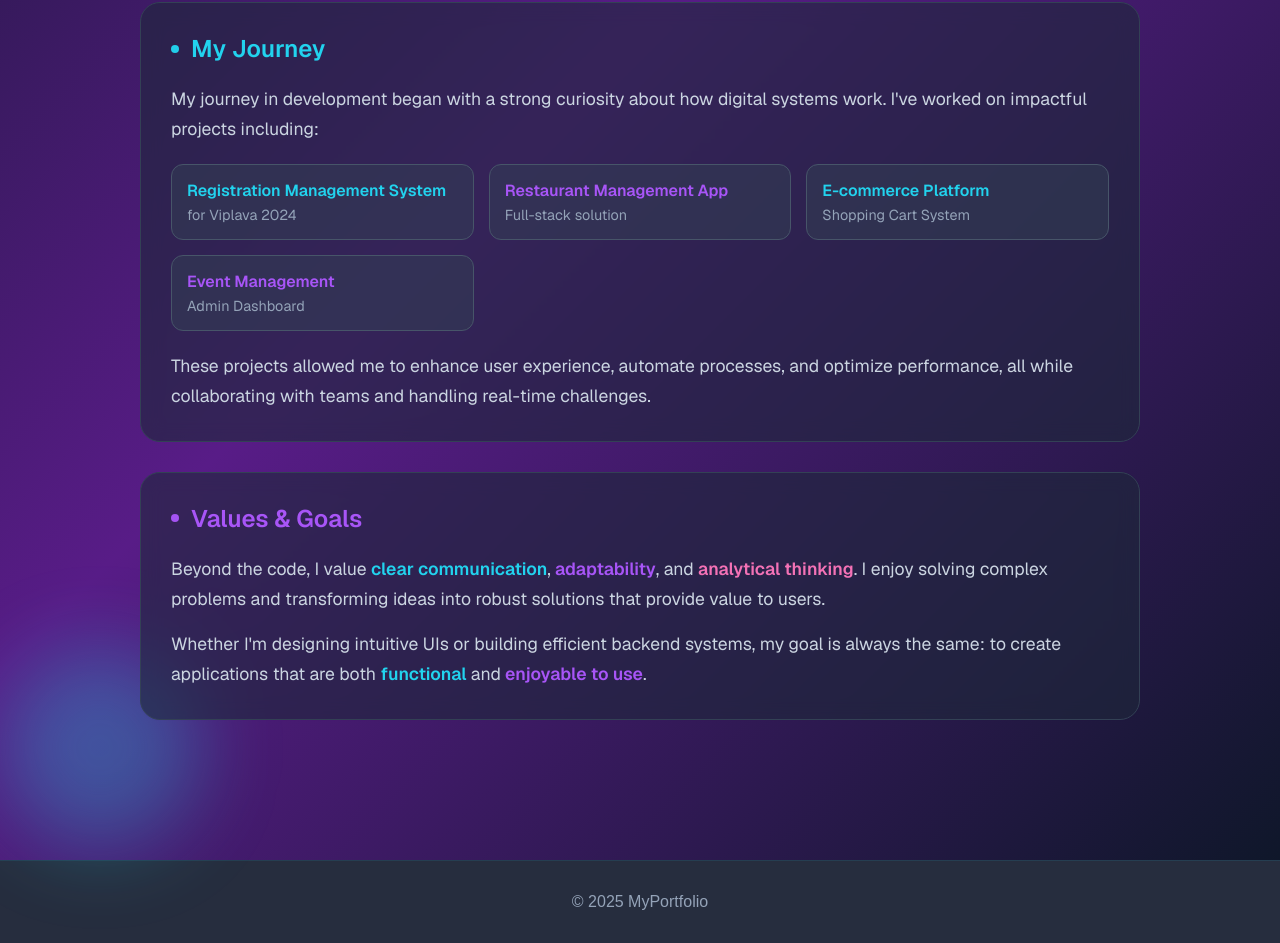
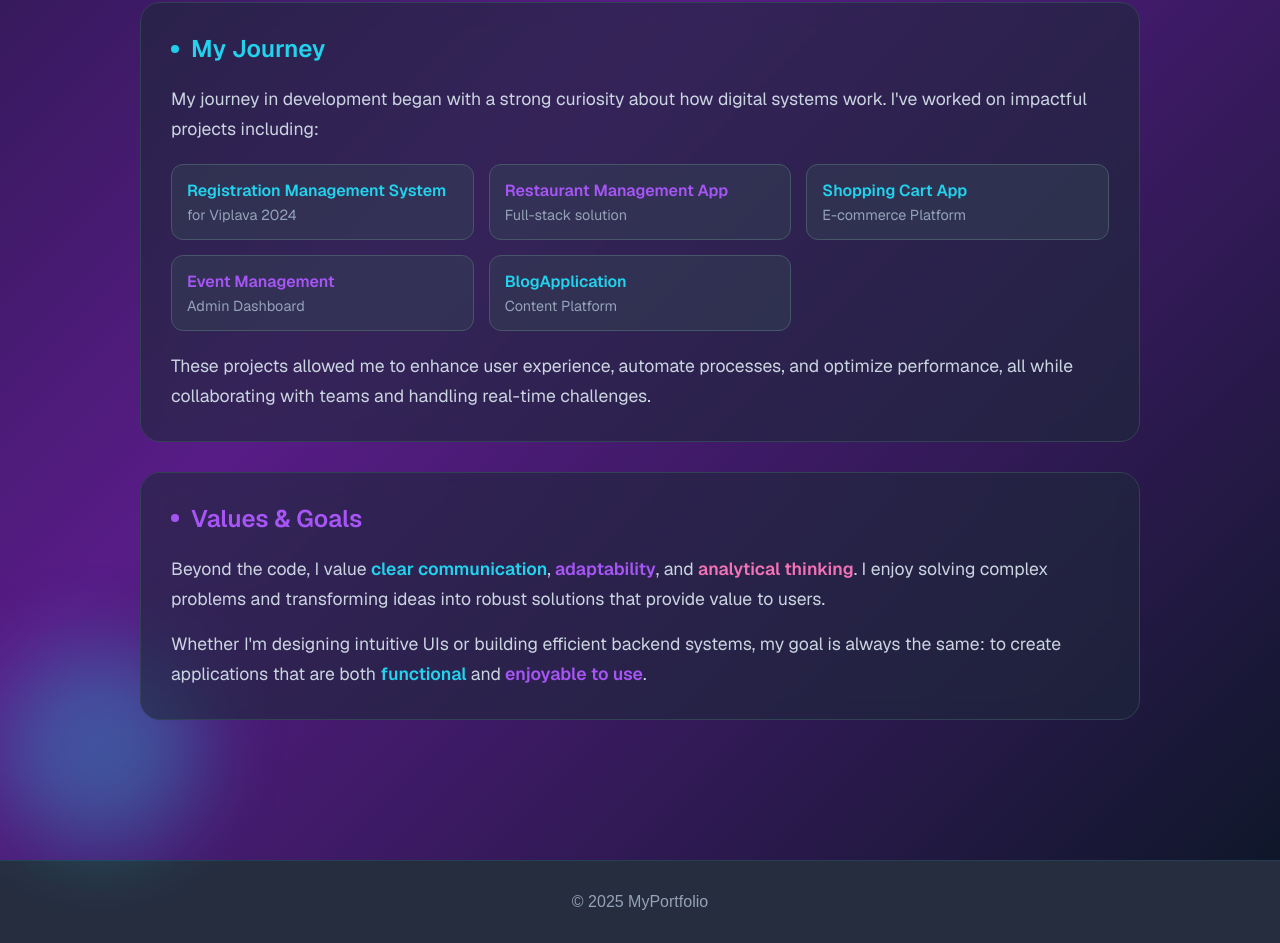
Before and after one commit to devnewcode/portfolio-app, a Next.js app: page /about in a window 1280 px wide. Shown: the part 855-1798 px from the top of the page. Built offline with nearby package versions, Linux system fonts and the light colour scheme.

Commit message:
onemoreprojectadded

```diff
--- a/src/app/about/page.js
+++ b/src/app/about/page.js
@@ -68,12 +68,16 @@ export default function About() {
                   <div className={styles.projectDesc}>Full-stack solution</div>
                 </div>
                 <div className={styles.projectItem}>
-                  <div className={styles.projectName}>E-commerce Platform</div>
-                  <div className={styles.projectDesc}>Shopping Cart System</div>
+                  <div className={styles.projectName}>Shopping Cart App</div>
+                  <div className={styles.projectDesc}>E-commerce Platform</div>
                 </div>
                 <div className={styles.projectItem}>
                   <div className={styles.projectName}>Event Management</div>
                   <div className={styles.projectDesc}>Admin Dashboard</div>
+                </div>
+                <div className={styles.projectItem}>
+                  <div className={styles.projectName}>BlogApplication</div>
+                  <div className={styles.projectDesc}>Content Platform</div>
                 </div>
               </div>
               <p className={styles.cardText}>
```
Also changed, not shown: src/data/projects.json (+7 -0 lines), public/project-six.png (added).
